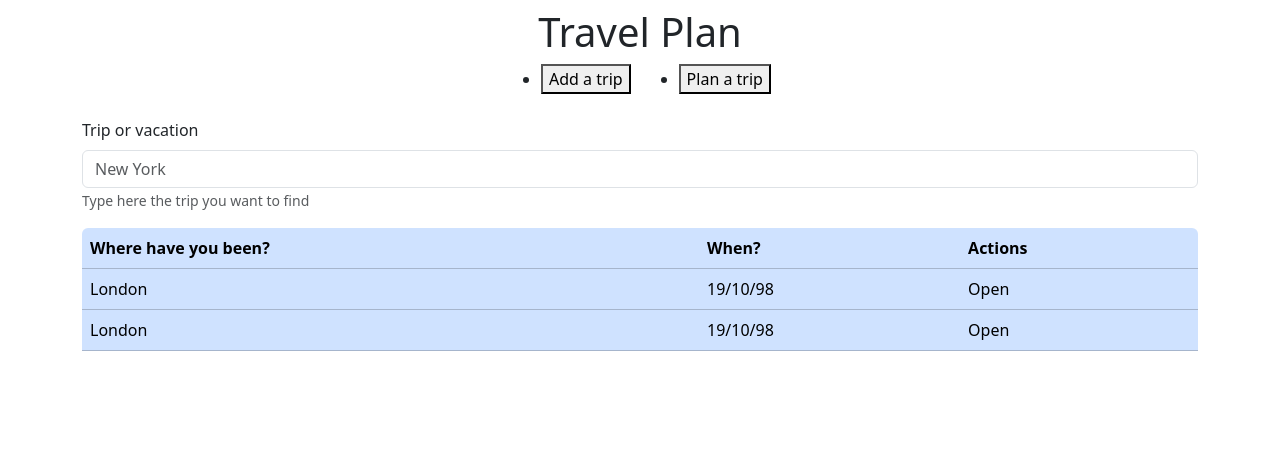
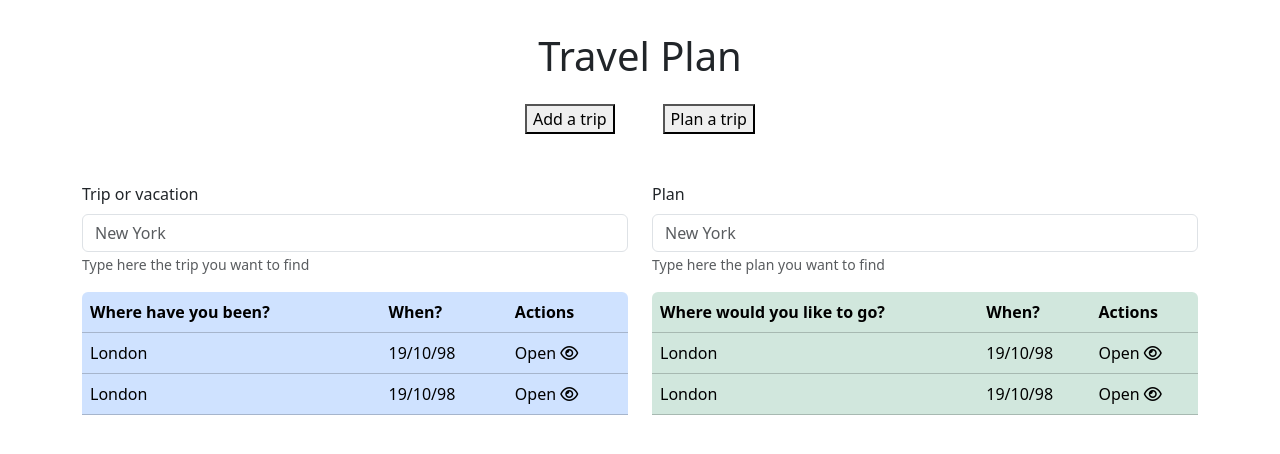
Before and after one commit to simone-nolberto/travel-plan, a Vue app: page / in a window 1280 px wide. Shown: the top 454 px of the page. Built offline with nearby package versions, Linux system fonts and the light colour scheme.

Commit message:
add split structure for completed trip and planned ones

```diff
--- a/index.html
+++ b/index.html
@@ -6,6 +6,7 @@
   <link rel="icon" type="image/svg+xml" href="/vite.svg" />
   <link href="https://cdn.jsdelivr.net/npm/bootstrap@5.3.2/dist/css/bootstrap.min.css" rel="stylesheet"
     integrity="sha384-T3c6CoIi6uLrA9TneNEoa7RxnatzjcDSCmG1MXxSR1GAsXEV/Dwwykc2MPK8M2HN" crossorigin="anonymous">
+  <script src="https://kit.fontawesome.com/35c3fc4174.js" crossorigin="anonymous"></script>
   <meta name="viewport" content="width=device-width, initial-scale=1.0" />
   <title>Travel plan</title>
 </head>
--- a/src/components/Header.vue
+++ b/src/components/Header.vue
@@ -9,11 +9,11 @@ export default {
 
 <template>
   <header>
-    <div class="navbar mx-3 d-flex flex-column">
+    <div class="navbar my-4 gap-3 mx-3 d-flex flex-column">
       <h1>Travel Plan</h1>
 
       <div class="right-buttons">
-        <ul class="d-flex gap-5">
+        <ul class="d-flex gap-5 list-unstyled">
           <li><button>Add a trip</button></li>
           <li><button>Plan a trip</button></li>
         </ul>
--- a/src/components/Main.vue
+++ b/src/components/Main.vue
@@ -9,6 +9,8 @@ export default {
 
 <template>
   <main class="container">
+    <div class="row">
+      <div class="col">
         <div>
           <div class="mb-3">
             <label for="" class="form-label">Trip or vacation</label>
@@ -39,15 +41,60 @@ export default {
               <tr class="">
                 <td scope="row">London</td>
                 <td>19/10/98</td>
-            <td>Open</td>
+                <td>Open <i class="fa fa-eye" aria-hidden="true"></i></td>
               </tr>
               <tr class="">
                 <td scope="row">London</td>
                 <td>19/10/98</td>
-            <td>Open</td>
+                <td>Open <i class="fa fa-eye" aria-hidden="true"></i></td>
               </tr>
             </tbody>
           </table>
+        </div>
+      </div>
+
+      <div class="col">
+        <div>
+          <div class="mb-3">
+            <label for="" class="form-label">Plan</label>
+            <input
+              type="text"
+              class="form-control"
+              name=""
+              id=""
+              aria-describedby="helpId"
+              placeholder="New York"
+            />
+            <small id="helpId" class="form-text text-muted"
+              >Type here the plan you want to find</small
+            >
+          </div>
+        </div>
+
+        <div class="table-responsive rounded">
+          <table class="table table-success">
+            <thead>
+              <tr>
+                <th scope="col">Where would you like to go?</th>
+                <th scope="col">When?</th>
+                <th scope="col">Actions</th>
+              </tr>
+            </thead>
+            <tbody>
+              <tr class="">
+                <td scope="row">London</td>
+                <td>19/10/98</td>
+                <td>Open <i class="fa fa-eye" aria-hidden="true"></i></td>
+              </tr>
+              <tr class="">
+                <td scope="row">London</td>
+                <td>19/10/98</td>
+                <td>Open <i class="fa fa-eye" aria-hidden="true"></i></td>
+              </tr>
+            </tbody>
+          </table>
+        </div>
+      </div>
     </div>
   </main>
 </template>
```
Lines whose indentation alone changed are shown as unchanged.
